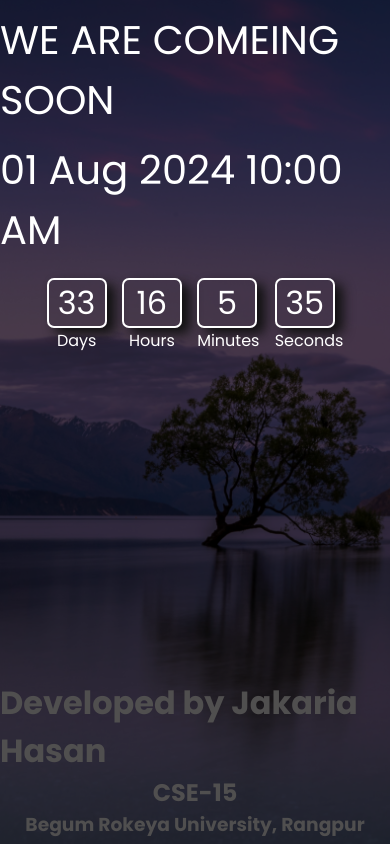
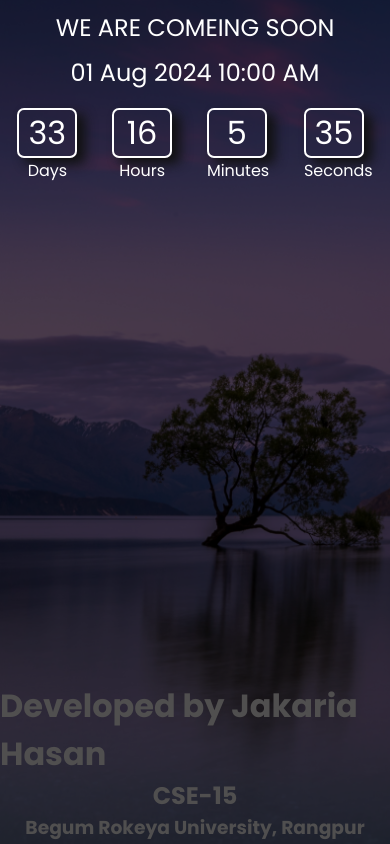
Before and after one commit to jakariasks/countdown, a plain HTML site: page index.html in a window 390 px wide. Drawn offline with Linux system fonts and the light colour scheme.

Commit message:
Add files via upload

```diff
--- a/style.css
+++ b/style.css
@@ -61,7 +61,7 @@ label{
     display: flex;
     flex-direction: column;
     align-items: center;
-
+    font-size: ;
 }
 
 
@@ -75,3 +75,18 @@ label{
     }
 
   }
+
+  @media only screen and (max-width: 450px) {
+
+    .count{
+        width: 100%;
+    }
+    .title{
+        font-size: 1.5rem;
+    }
+    .me{
+        bottom: 2px;
+        font-size: 1rem;
+    }
+
+  }
```
